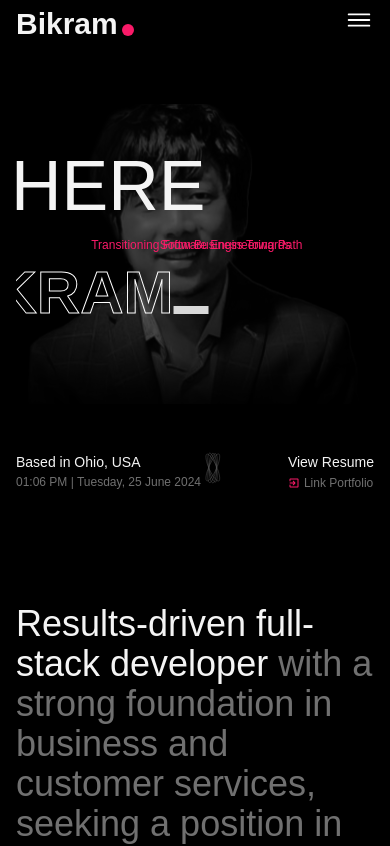
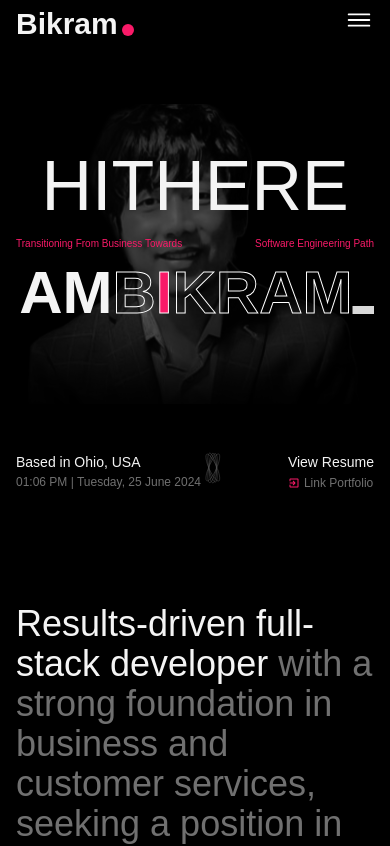
Before and after one commit to Bikramai/Bikram-Portfolio-2, a React (Vite) app: page / in a window 390 px wide. Shown: the top 846 px of the page. Built offline with nearby package versions, Linux system fonts and the light colour scheme.

Commit message:
Fixed to mobile responsive -index.css & HeroSection

```diff
--- a/src/index.css
+++ b/src/index.css
@@ -127,7 +127,7 @@ a {
 .second-text {
   position: absolute;
   transition: transform 1s ease;
-  left: 21%;
+  left: 20%;
   top: 45%;
 }
 .third-text {
@@ -145,7 +145,7 @@ a {
 }
 
 .container:hover .first-text {
-  transform: translateY(-300%);
+  transform: translateY(-50%, -300%);
 }
 
 .container:hover .second-text {
@@ -157,18 +157,10 @@ a {
 }
 
 .container:hover .forth-text {
-  transform: translateY(350%);
+  transform: translateY(-50%, 350%);
 }
 
 @media only screen and (max-width: 768px) {
-  .first-text {
-    top: 15%;
-    left: 10%;
-  }
-  .forth-text {
-    bottom: 30%;
-    left: 0%;
-  }
 }
 
 .flex-animation {
@@ -189,15 +181,35 @@ a {
 }
 
 @media only screen and (max-width: 1030px) {
+  .second-text {
+    left: 0%;
+  }
+  .third-text {
+    right: 0%;
+  }
   .flex-animation:hover .first-div {
     transform: translateX(70px);
   }
+
   .flex-animation:hover .second-div {
     transform: translateX(-20px);
   }
 }
 
-@media only screen and (max-width: 768px) {
+@media only screen and (max-width: 640px) {
+  .first-text {
+    top: 15%;
+  }
+  .forth-text {
+    bottom: 30%;
+  }
+  .second-text {
+    left: 0%;
+  }
+  .third-text {
+    right: 0%;
+  }
+
   .flex-animation:hover .first-div {
     transform: translateX(50px);
   }
--- a/src/layouts/HeroSection.jsx
+++ b/src/layouts/HeroSection.jsx
@@ -42,7 +42,7 @@ const HeroSection = () => {
           <h1 className="text-[70px] sm:text-[105px] md:text-[135px] lg:text-[170px] xl:text-[220px] leading-[75px] md:leading-[105px] lg:leading-[135px] xl:leading-[185px] font-medium font-primary text-light-color inline-block static first-text">
             HITHERE
           </h1>
-          <div className="flex justify-between text-xs sm:text-base leading-none font-secondary font-normal text-pink-color">
+          <div className="flex justify-between text-[10px] sm:text-base leading-none font-secondary font-normal text-pink-color">
             <span className="second-text">Transitioning From Business Towards</span>
             <span className="third-text">Software Engineering Path</span>
           </div>
```
